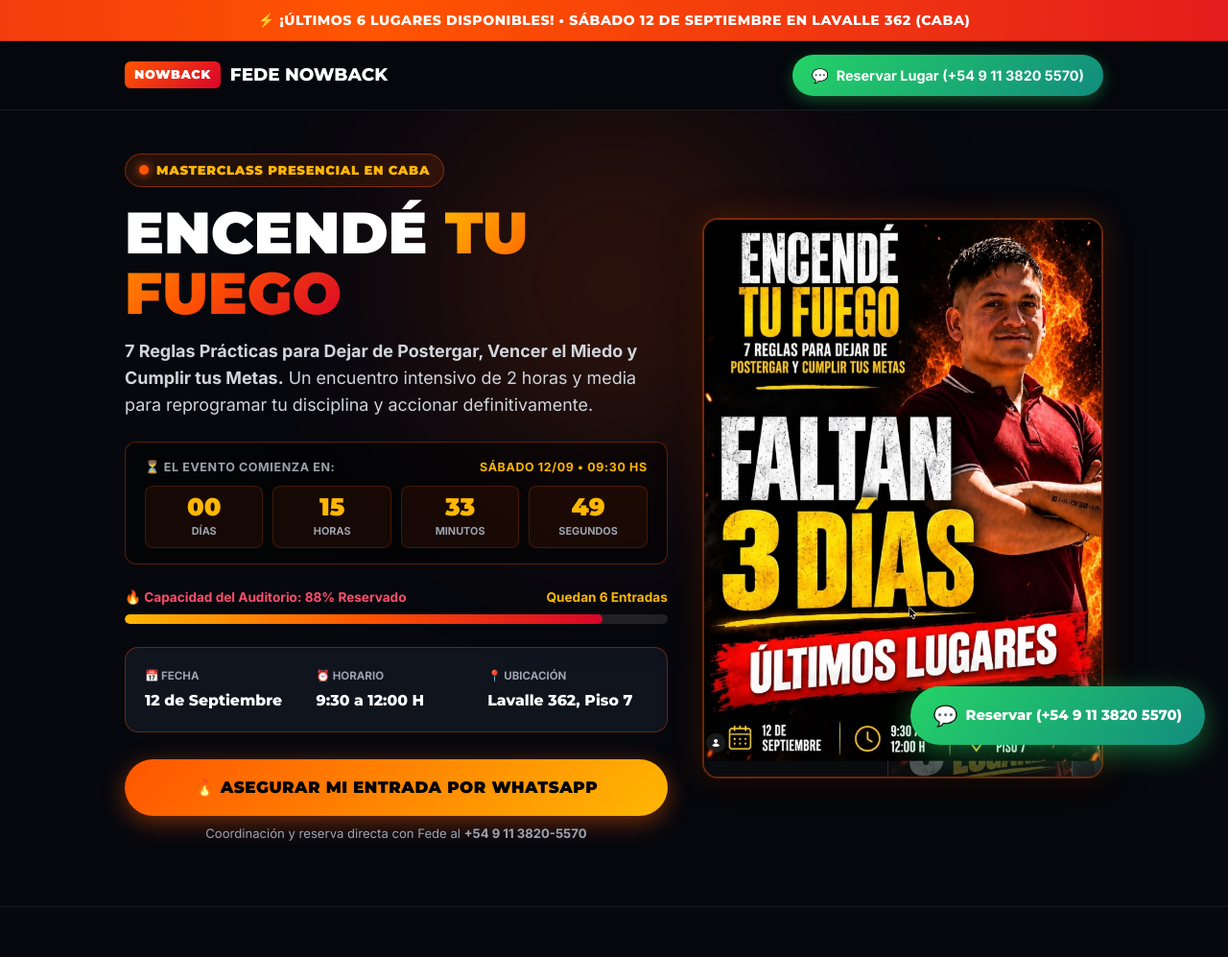
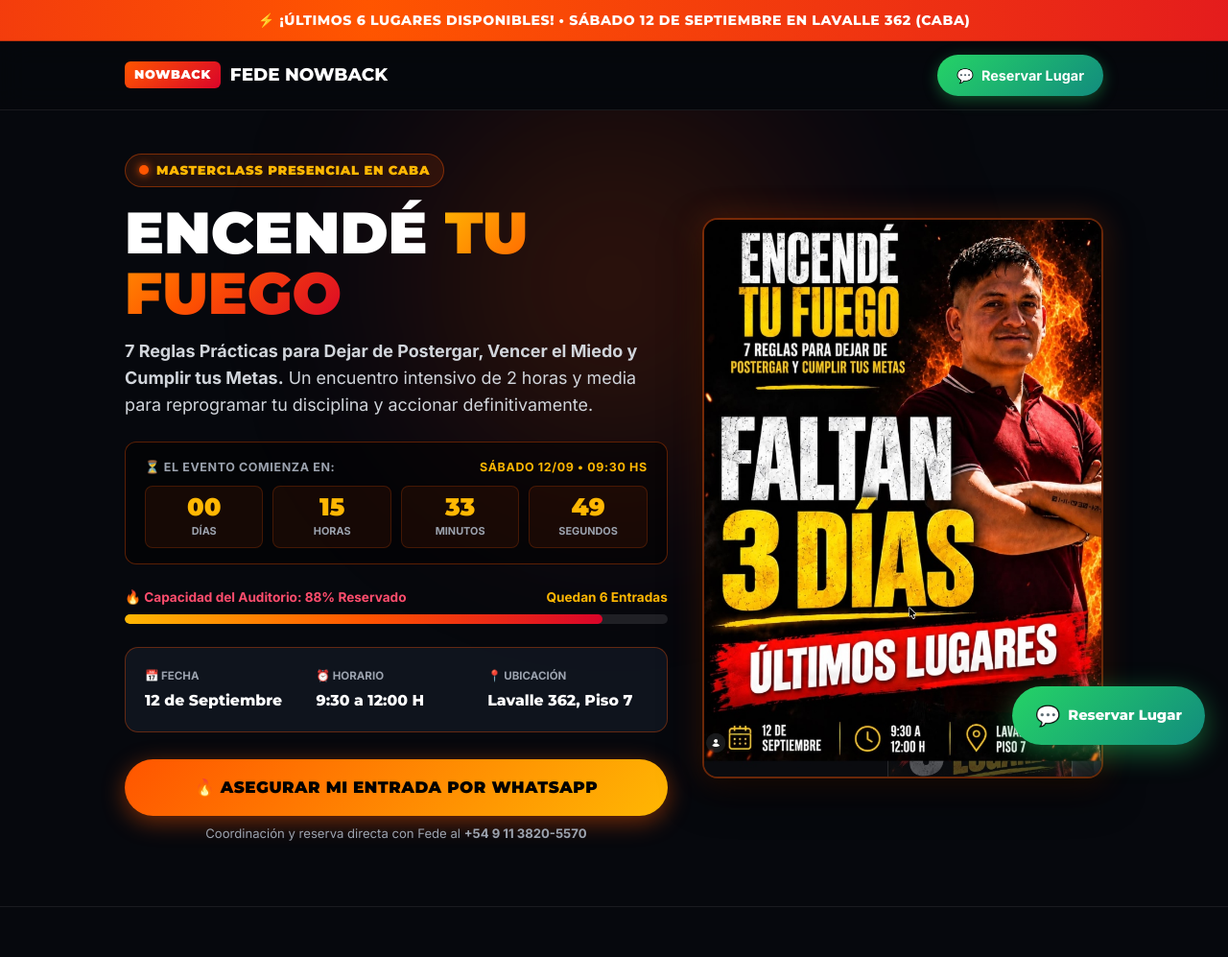
Before and after one commit to elbuje/fedenowback, a PHP site: page /encende-tu-fuego in a window 1280 px wide. Shown: the top 997 px of the page at 96% size. Run offline with PHP 8.4, Linux system fonts and the light colour scheme.

Commit message:
fix: quitar numero de telefono del boton Reservar Lugar en landing del evento

```diff
--- a/website-php/views/encende-tu-fuego.php
+++ b/website-php/views/encende-tu-fuego.php
@@ -766,7 +766,7 @@ function get_evento_wa($msg = '') {
 
       <a href="<?= get_evento_wa() ?>" target="_blank" rel="noopener noreferrer" class="btn-wa-header">
         <span>💬</span>
-        <span>Reservar Lugar (+54 9 11 3820 5570)</span>
+        <span>Reservar Lugar</span>
       </a>
     </div>
   </header>
@@ -1155,7 +1155,7 @@ function get_evento_wa($msg = '') {
   <!-- Floating Sticky WhatsApp Button -->
   <a href="<?= get_evento_wa() ?>" target="_blank" rel="noopener noreferrer" class="wa-float" aria-label="WhatsApp Fede Nowback">
     <span style="font-size: 1.3rem;">💬</span>
-    <span>Reservar (+54 9 11 3820 5570)</span>
+    <span>Reservar Lugar</span>
   </a>
 
   <!-- Script Contador Regresivo en Tiempo Real -->
```
